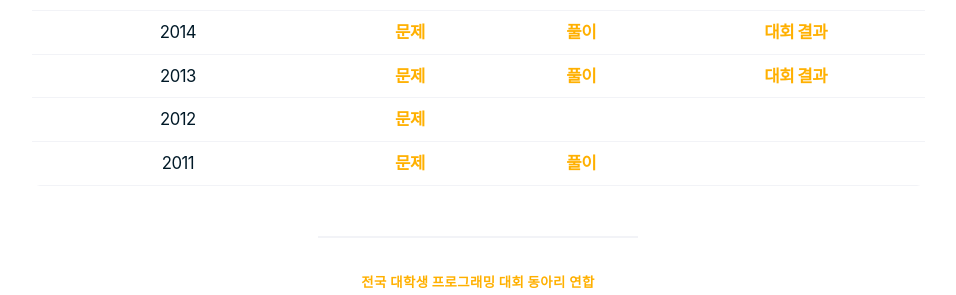
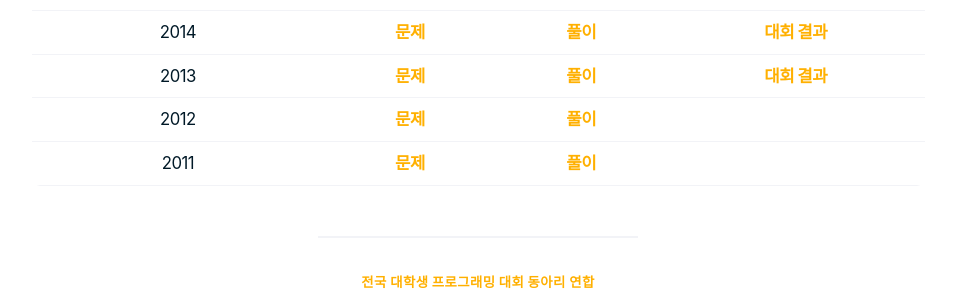
Before and after one commit to ucpcc/main, a Jekyll site: the page built from index.md, in a window 1280 px wide and 900 px high, scrolled down 3460 px. Shown: the part 474-769 px from the top of the window, without its empty margins (162-1118 px from the left). Built offline with Jekyll 4.4.1, drawn with Linux system fonts in a browser that asks for light colours; some web fonts are replaced.

Commit message:
2012 풀이

```diff
--- a/index.md
+++ b/index.md
@@ -61,7 +61,7 @@ title: 전국 대학생 프로그래밍 대회 동아리 연합
 
 과거에 열렸던 UCPC의 정보와 문제들을 살펴보고 다가올 대회를 준비해 보세요!
 
-| 대회      |                                                           문제                                                           |                                 풀이                                  |                                          결과                                          |
+| 대회      |   문제   |    풀이    |     결과   |
 | --------- | :----------------------------------------------------------------------------------------------------------------------: | :-------------------------------------------------------------------: | :------------------------------------------------------------------------------------: |
 | 2022 본선 |                                   [문제](https://www.acmicpc.net/category/detail/3147)                                   | [풀이](https://static.ucpc.me/files/2022/ucpc22-finals-solutions.pdf) |               [대회 결과](https://www.acmicpc.net/contest/spotboard/828)               |
 | 2022 예선 |                                   [문제](https://www.acmicpc.net/category/detail/3138)                                   | [풀이](https://static.ucpc.me/files/2022/ucpc22-prelim-solutions.pdf) |               [대회 결과](https://www.acmicpc.net/contest/spotboard/827)               |
@@ -77,5 +77,5 @@ title: 전국 대학생 프로그래밍 대회 동아리 연합
 | 2015      |                                   [문제](https://www.acmicpc.net/category/detail/1358)                                   |       [풀이](https://static.ucpc.me/files/2015/5-51953762.pdf)        |                       [대회 결과](https://ucpc2015.acmicpc.net/)                       |
 | 2014      | [문제](https://algospot.com/judge/problem/list/?source=제4회%20전국%20대학생%20프로그래밍%20대회%20동아리%20연합%20대회) |      [풀이](https://static.ucpc.me/files/2014/ucpc2014_sol_.pdf)      |                         [대회 결과](http://140823.hodduc.net/)                         |
 | 2013      | [문제](https://algospot.com/judge/problem/list/?source=제3회%20전국%20대학생%20프로그래밍%20대회%20동아리%20연합%20대회) | [풀이](https://static.ucpc.me/files/2013/ucpc-3rd-solution-slide.pdf) | [대회 결과](https://dl.dropboxusercontent.com/s/sk5n8ur0kl7l5gq/ucpc-3rd-standing.png) |
-| 2012      |        [문제](https://static.ucpc.me/files/2012/ucpc12-problems.pdf)            |                                                                                        |
+| 2012      |        [문제](https://static.ucpc.me/files/2012/ucpc12-problems.pdf)            |   [풀이](https://static.ucpc.me/files/2012/ucpc12-solutions.pdf) | |
 | 2011      |        [문제](https://static.ucpc.me/files/2011/ucpc11-problems.pdf)     |     [풀이](https://static.ucpc.me/files/2011/ucpc-1st-slide.pdf)      |                                                                                        |
```
